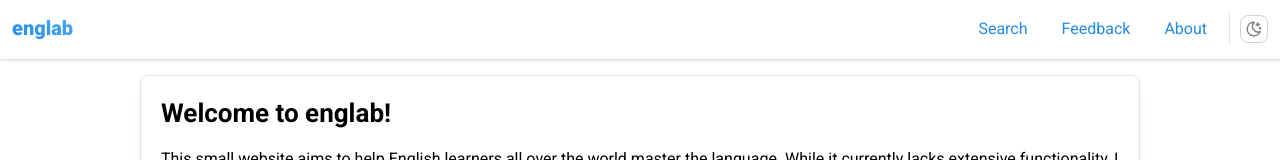
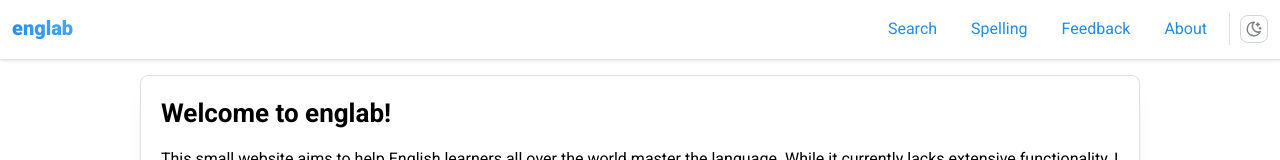
Before and after one commit to englabnet/website, a React (Vite) app: page /about in a window 1280 px wide. Shown: the top 160 px of the page. Built offline with nearby package versions, Linux system fonts and the light colour scheme; a web font is replaced by a local one; what axios-retry, react-google-recaptcha-v3 would draw is missing.

Commit message:
enabled the spelling page

```diff
--- a/src/components/header/AppHeader.jsx
+++ b/src/components/header/AppHeader.jsx
@@ -9,7 +9,7 @@ import { useDisclosure, useMediaQuery } from "@mantine/hooks";
 
 const links = [
   { link: '/', label: 'Search' },
-  // { link: '/spelling', label: 'Spelling' },
+  { link: '/spelling', label: 'Spelling' },
   { link: '/feedback', label: 'Feedback' },
   { link: '/about', label: 'About' },
 ];
--- a/src/components/spelling/WordSelector.jsx
+++ b/src/components/spelling/WordSelector.jsx
@@ -56,7 +56,9 @@ function WordSelector({ onSubmit = () => {}, disabled = false }) {
         timestamp.current = new Date();
         setData([]);
       }).catch(error => {
-        setError(error.response.data.message);
+        if (error.response.status === 404) {
+          setError("The word has not been found");
+        }
       });
   };
 
```
